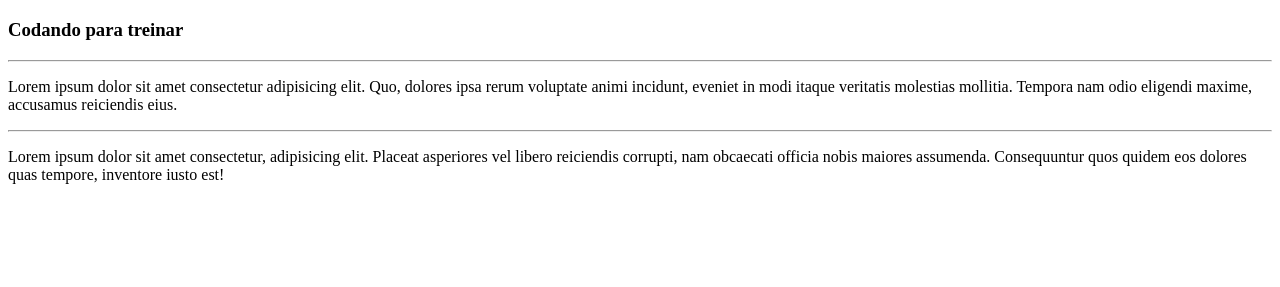
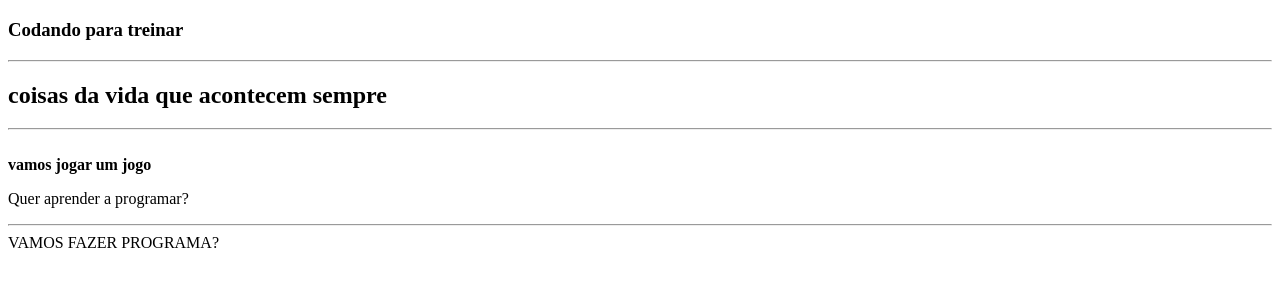
Before and after one commit to PACOBELLO/Hello-World, a plain HTML site: page Site/index.html in a window 1280 px wide. Shown: the part 61-348 px from the top of the page. Drawn offline with Linux system fonts and the light colour scheme.

Commit message:
Update index.html

```diff
--- a/Site/index.html
+++ b/Site/index.html
@@ -9,8 +9,10 @@
     <h1>Hello World</h1>
     <h3>Codando para treinar</h3>
     <hr>
-    <p>Lorem ipsum dolor sit amet consectetur adipisicing elit. Quo, dolores ipsa rerum voluptate animi incidunt, eveniet in modi itaque veritatis molestias mollitia. Tempora nam odio eligendi maxime, accusamus reiciendis eius.</p>
-    <hr>
-    <p>Lorem ipsum dolor sit amet consectetur, adipisicing elit. Placeat asperiores vel libero reiciendis corrupti, nam obcaecati officia nobis maiores assumenda. Consequuntur quos quidem eos dolores quas tempore, inventore iusto est!</p>
+    <h2>coisas da vida que acontecem sempre</h2>
+    <hr><br>
+    <div><strong>vamos jogar um jogo</strong></div>
+    <p>Quer aprender a programar?</p>
+    <hr>VAMOS FAZER PROGRAMA?
 </body>
 </html>
```
